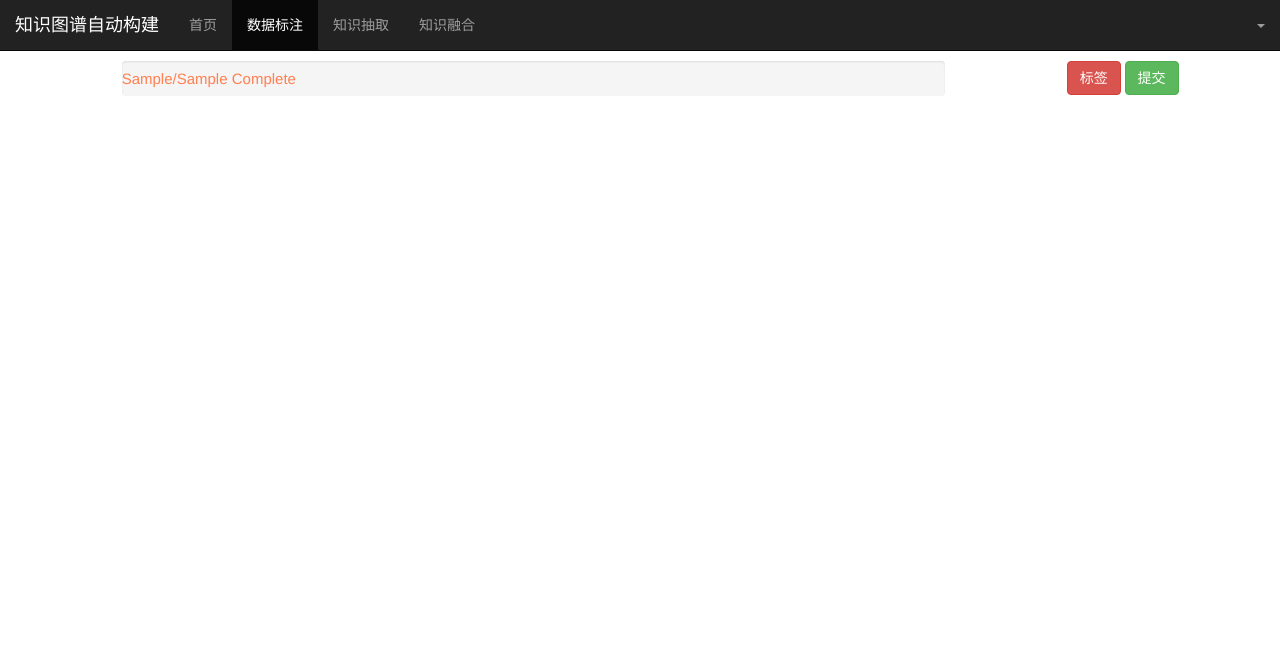
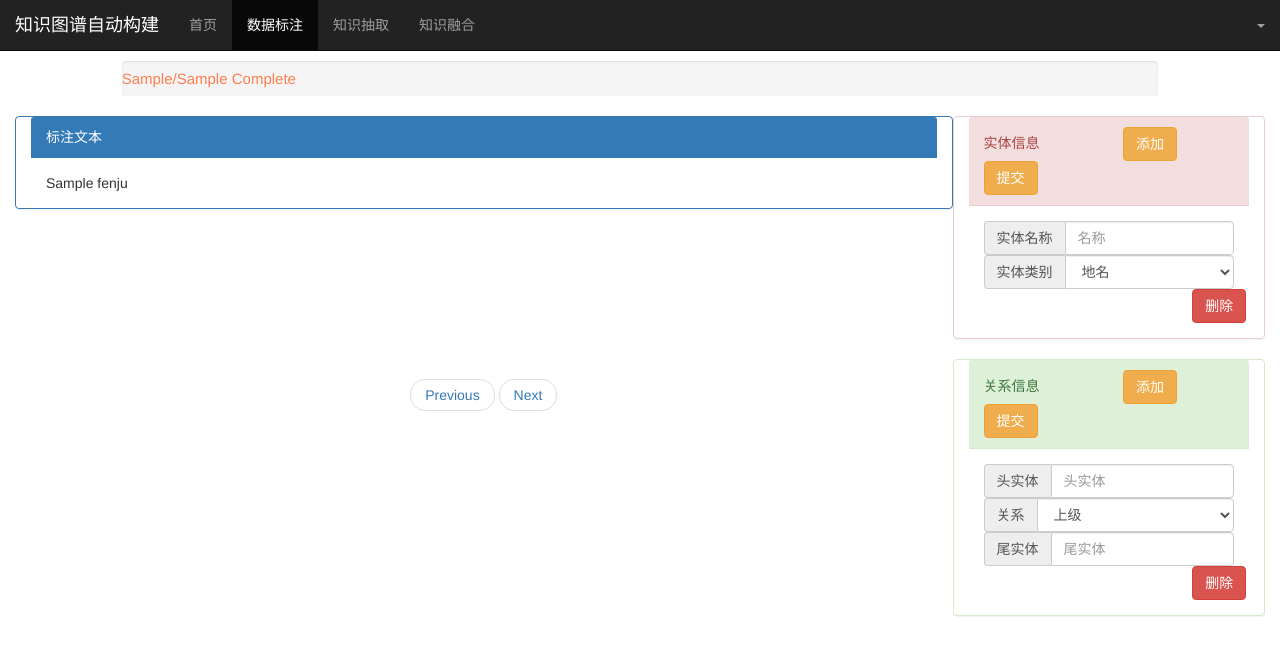
Before and after one commit to Danst-bjtu/Local_Label, a Flask app: template flask_label_neo4j/templates/just_label.html in a window 1280 px wide. Shown: the top 655 px of the page. Run offline with Flask 2, Linux system fonts and the light colour scheme; the template is opened without the code that fills it: most values are stand-ins (such as "Sample title", 1, 10 or a date in 2020).

Commit message:
标注界面简单原型

```diff
--- a/flask_label_neo4j/main.py
+++ b/flask_label_neo4j/main.py
@@ -33,7 +33,9 @@ def just_label(item_id):
     sen_count = graph.run("match(n:label_items)-[r:`文件路径`]->(m),(m)-[s:分句]->(q) where ID(n)="+item_id+" return count(q)").data()
     islabel_count = graph.run("match(n:label_items)-[r:`文件路径`]->(m),(m)-[s:分句]->(q) where ID(n)="+item_id+" and q.islabel='yes' return count(q)").data()
     zhanbi = round(int(islabel_count[0]['count(q)'])*100/int(sen_count[0]['count(q)']), 2)
-    return render_template('just_label.html', item_id=item_id, sen_count=sen_count, islabel_count=islabel_count, zhanbi=zhanbi)
+    relation_type = graph.run("MATCH (n:label_items)-[r:`包含`]-(m:`关系类别`) where ID(n)=" + item_id + " return m").data()
+    fenju = graph.run("match(n:label_items)-[r:`文件路径`]->(m),(m)-[s:分句]->(q) where ID(n)="+item_id+" return ID(q),q.content,q.islabel order by ID(q)").data()
+    return render_template('just_label.html', item_id=item_id, sen_count=sen_count, islabel_count=islabel_count, zhanbi=zhanbi,fenju=str(fenju),relation_type = relation_type)
 
 if __name__ == '__main__':
     app.run()
--- a/flask_label_neo4j/templates/just_label.html
+++ b/flask_label_neo4j/templates/just_label.html
@@ -45,19 +45,79 @@
     <hr>
     <br>
     <div>
-        <div class="col-md-8 col-md-offset-1">
+        <div class="col-md-10 col-md-offset-1">
             <div class="progress" style="height: 35px">
                 <div class="progress-bar progress-bar-striped active" role="progressbar" aria-valuemin="0" aria-valuemax="100" style="width: {{zhanbi}}%">
                     <span style="font-size:15px; color: coral; line-height:35px">{{islabel_count[0]['count(q)']}}/{{sen_count[0]['count(q)']}}&nbspComplete</span>
                 </div>
             </div>
         </div>
-        <div class="col-md-offset-10">
+<!--        <div class="col-md-offset-10">-->
 <!--            <a href="/Labelitem"><input type="button" class="btn btn-danger" value='返回'></a>-->
-            <a href="/update_label/{{item_id}}"><input type="button" class="btn btn-danger" value='标签'></a>
-            <a href="/submit/{{item_id}}"><input type="button" class="btn btn-success" value='提交'></a>&nbsp;
+<!--            <a href="/update_label/{{item_id}}"><input type="button" class="btn btn-danger" value='标签'></a>-->
+<!--            <a href="/submit/{{item_id}}"><input type="button" class="btn btn-success" value='提交'></a>&nbsp;-->
+<!--        </div>-->
+    </div>
+    <div class="clearfix"></div>
+    <div class="container-fluid">
+        <div class="col-md-9 panel panel-default panel-primary">
+            <div class="panel-heading">标注文本</div>
+            <div class="panel-body">
+                {{fenju}}
+            </div>
+        </div>
+        <div class="col-md-3 panel panel-default panel-danger">
+            <div class="panel-heading">实体信息<button class="col-md-offset-4 btn btn-warning">添加</button>&nbsp<button class="btn btn-warning">提交</button></div>
+            <div class="panel-body">
+                <div class="input-group">
+                  <span class="input-group-addon">实体名称</span>
+                  <input type="text" class="form-control" placeholder="名称" aria-describedby="sizing-addon2">
+                </div>
+                <div class="input-group">
+                  <span class="input-group-addon">实体类别</span>
+                    <select class="form-control">
+                      <option value="volvo">地名</option>
+                      <option value="saab">时间</option>
+                      <option value="opel">人名</option>
+                      <option value="audi">公司</option>
+                    </select>
+<!--                  <input type="text" class="form-control" placeholder="类别" aria-describedby="sizing-addon2">-->
+                </div>
+                <button class="col-md-offset-10 btn btn-danger">删除</button>
+
+            </div>
+        </div>
+        <div class="clearfix"></div>
+        <nav aria-label="..." class="col-md-9">
+          <ul class="pager">
+            <li><a href="#">Previous</a></li>
+            <li><a href="#">Next</a></li>
+          </ul>
+        </nav>
+        <div class="col-md-3 panel panel-default panel-success">
+            <div class="panel-heading">关系信息<button class="col-md-offset-4 btn btn-warning">添加</button>&nbsp<button class="btn btn-warning">提交</button></div>
+            <div class="panel-body">
+                <div class="input-group">
+                  <span class="input-group-addon" id="sizing-addon1">头实体</span>
+                  <input type="text" class="form-control" placeholder="头实体" aria-describedby="sizing-addon2">
+                </div>
+                <div class="input-group">
+                  <span class="input-group-addon" id="sizing-addon2">关系</span>
+                    <select class="form-control">
+                      <option value="volvo">上级</option>
+                      <option value="saab">下级</option>
+                      <option value="opel">平级</option>
+                      <option value="audi">属于</option>
+                    </select>
+<!--                  <input type="text" class="form-control" placeholder="关系选择" aria-describedby="sizing-addon2">-->
+                </div>
+                <div class="input-group">
+                  <span class="input-group-addon" id="sizing-addon3">尾实体</span>
+                  <input type="text" class="form-control" placeholder="尾实体" aria-describedby="sizing-addon2">
+                </div>
+                <button class="col-md-offset-10 btn btn-danger">删除</button>
+            </div>
         </div>
     </div>
-    <div class="clearfix"></div>
 </body>
 </html>
```
